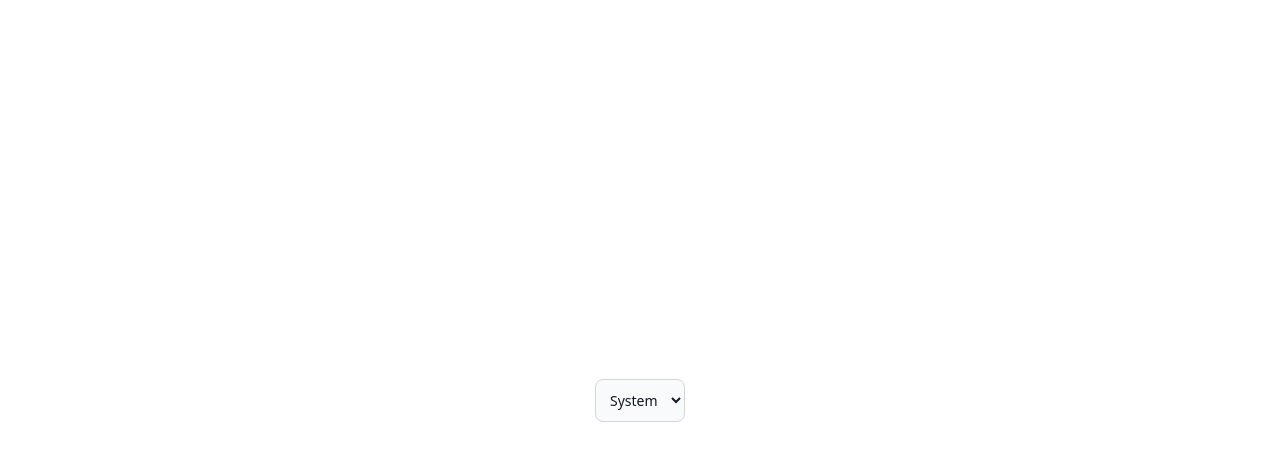
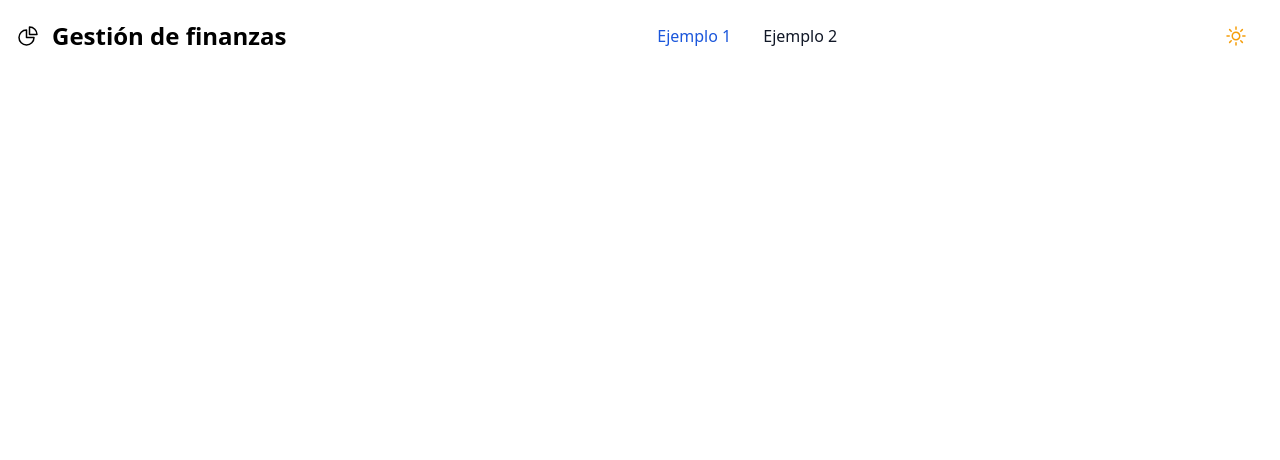
Before and after one commit to cristobalsecodev/gestion-finanzas-front, an Angular app: page / in a window 1280 px wide. Shown: the top 460 px of the page. Built offline with nearby package versions, Linux system fonts and the light colour scheme.

Commit message:
Nuevo header de ejemplo / Añadida lógica para el cambio de tema de la aplicacion

```diff
--- a/package.json
+++ b/package.json
@@ -22,6 +22,7 @@
     "@angular/router": "^18.2.0",
     "@angular/ssr": "^18.2.3",
     "express": "^4.18.2",
+    "flowbite": "^2.5.1",
     "highcharts-angular": "^4.0.1",
     "rxjs": "~7.8.0",
     "tslib": "^2.3.0",
--- a/src/app/app.component.html
+++ b/src/app/app.component.html
@@ -1,10 +1,86 @@
-<div class="h-screen flex items-center dark:bg-neutral-900">
+<nav class="bg-white border-gray-200 dark:bg-gray-900">
+  <div class="flex flex-wrap items-center justify-between mx-auto p-4">
+    <a href="https://flowbite.com/" class="flex items-center space-x-3 rtl:space-x-reverse">
+        <svg xmlns="http://www.w3.org/2000/svg" fill="none" viewBox="0 0 24 24" stroke-width="1.5" stroke="currentColor" class="size-6">
+  <path stroke-linecap="round" stroke-linejoin="round" d="M10.5 6a7.5 7.5 0 1 0 7.5 7.5h-7.5V6Z" />
+  <path stroke-linecap="round" stroke-linejoin="round" d="M13.5 10.5H21A7.5 7.5 0 0 0 13.5 3v7.5Z" />
+</svg>
 
-  <form class="max-w-sm mx-auto">
-    <select id="theme" (change)="changeTheme($event)" class="bg-gray-50 border border-gray-300 text-gray-900 text-sm rounded-lg focus:ring-blue-500 focus:border-blue-500 block w-full p-2.5 dark:bg-gray-700 dark:border-gray-600 dark:placeholder-gray-400 dark:text-white dark:focus:ring-blue-500 dark:focus:border-blue-500">
-      <option value="light">Light</option>
-      <option value="dark">Dark</option>
-      <option selected value="system">System</option>
-    </select>
-  </form>
-</div>
+        <span class="self-center text-2xl font-semibold whitespace-nowrap dark:text-white">Gestión de finanzas</span>
+    </a>
+    <div class="flex items-center md:order-2 space-x-1 md:space-x-0 rtl:space-x-reverse">
+
+        <!-- <form class="max-w-sm mx-auto">
+          <select id="theme" (change)="changeTheme($event)" class="bg-gray-50 border border-gray-300 text-gray-900 text-sm rounded-lg focus:ring-blue-500 focus:border-blue-500 block w-full p-2.5 dark:bg-gray-700 dark:border-gray-600 dark:placeholder-gray-400 dark:text-white dark:focus:ring-blue-500 dark:focus:border-blue-500">
+            <option [selected]="" [value]="themes.LIGHT">
+              <div [innerHTML]="themeSVGS[themeSelected]"></div>
+              {{ themes.LIGHT }}
+            </option>
+            <option [selected]="" [value]="themes.DARK">{{ themes.DARK }}</option>
+            <option [selected]="" [value]="themes.SYSTEM">{{ themes.SYSTEM }}</option>
+          </select>
+        </form> -->
+
+        <button type="button" data-dropdown-toggle="language-dropdown-menu" class="inline-flex items-center font-medium justify-center px-4 py-2 text-sm text-gray-900 dark:text-white rounded-lg cursor-pointer hover:bg-gray-100 dark:hover:bg-gray-700 dark:hover:text-white">
+          <div
+            [ngClass]="{'text-amber-500 dark:text-amber-500': themeSelected === themesModes.SYSTEM}"
+            [innerHTML]="
+              themeSVGS[
+                themeSelected === themesModes.SYSTEM
+                ? (isSystemThemeDark
+                    ? themesModes.DARK
+                    : themesModes.LIGHT)
+                : themeSelected
+              ]">
+          </div>
+        </button>
+
+        <!-- Dropdown -->
+        <div class="z-50 hidden my-4 text-base list-none bg-white divide-y divide-gray-100 rounded-lg shadow dark:bg-gray-700" id="language-dropdown-menu">
+          <ul class="py-2 font-medium" role="none">
+            <li>
+              <a [ngClass]="{'bg-slate-200': themeSelected === themesModes.LIGHT}" (click)="changeTheme(themesModes.LIGHT)" class="block px-2 py-2 text-sm text-gray-700 hover:bg-gray-100 dark:text-gray-400 dark:hover:bg-gray-600 dark:hover:text-white" role="menuitem">
+                <button class="inline-flex items-center">
+                  <div class="mr-0.5" [innerHTML]="themeSVGS[themesModes.LIGHT]"></div>
+                  {{ themesModes.LIGHT }}
+                </button>
+              </a>
+            </li>
+            <li>
+              <a [ngClass]="{'dark:text-white dark:bg-gray-800': themeSelected === themesModes.DARK}" (click)="changeTheme(themesModes.DARK)" class="block px-2 py-2 text-sm text-gray-700 hover:bg-gray-100 dark:text-gray-400 dark:hover:bg-gray-600 dark:hover:text-white" role="menuitem">
+                <button class="inline-flex items-center">
+                  <div class="mr-0.5" [innerHTML]="themeSVGS[themesModes.DARK]"></div>
+                  {{ themesModes.DARK }}
+                </button>
+              </a>
+            </li>
+            <li>
+              <a [ngClass]="{'bg-slate-200 dark:text-white dark:bg-gray-800': themeSelected === themesModes.SYSTEM}" (click)="changeTheme(themesModes.SYSTEM)" class="block px-2 py-2 text-sm text-gray-700 hover:bg-gray-100 dark:text-gray-400 dark:hover:bg-gray-600 dark:hover:text-white" role="menuitem">
+                <button class="inline-flex items-center">
+                  <div class="mr-0.5" [innerHTML]="themeSVGS[themesModes.SYSTEM]"></div>
+                  {{ themesModes.SYSTEM }}
+                </button>
+              </a>
+            </li>
+          </ul>
+        </div>
+        <button data-collapse-toggle="navbar-language" type="button" class="inline-flex items-center p-2 w-10 h-10 justify-center text-sm text-gray-500 rounded-lg md:hidden hover:bg-gray-100 focus:outline-none focus:ring-2 focus:ring-gray-200 dark:text-gray-400 dark:hover:bg-gray-700 dark:focus:ring-gray-600" aria-controls="navbar-language" aria-expanded="false">
+          <span class="sr-only">Open main menu</span>
+          <svg class="w-5 h-5" aria-hidden="true" xmlns="http://www.w3.org/2000/svg" fill="none" viewBox="0 0 17 14">
+              <path stroke="currentColor" stroke-linecap="round" stroke-linejoin="round" stroke-width="2" d="M1 1h15M1 7h15M1 13h15"/>
+          </svg>
+       </button>
+    </div>
+
+    <div class="items-center justify-between hidden w-full md:flex md:w-auto md:order-1" id="navbar-language">
+      <ul class="flex flex-col font-medium p-4 md:p-0 mt-4 border border-gray-100 rounded-lg bg-gray-50 md:space-x-8 rtl:space-x-reverse md:flex-row md:mt-0 md:border-0 md:bg-white dark:bg-gray-800 md:dark:bg-gray-900 dark:border-gray-700">
+        <li>
+          <a href="#" class="block py-2 px-3 text-white bg-blue-700 rounded md:bg-transparent md:text-blue-700 md:p-0 md:dark:text-blue-500" aria-current="page">Ejemplo 1</a>
+        </li>
+        <li>
+          <a href="#" class="block py-2 px-3 md:p-0 text-gray-900 rounded hover:bg-gray-100 md:hover:bg-transparent md:hover:text-blue-700 dark:text-white md:dark:hover:text-blue-500 dark:hover:bg-gray-700 dark:hover:text-white md:dark:hover:bg-transparent dark:border-gray-700">Ejemplo 2</a>
+        </li>
+      </ul>
+    </div>
+  </div>
+</nav>
--- a/src/app/app.component.ts
+++ b/src/app/app.component.ts
@@ -1,34 +1,66 @@
-import { isPlatformBrowser } from '@angular/common';
-import { Component, Inject, PLATFORM_ID } from '@angular/core';
+import { CommonModule, isPlatformBrowser } from '@angular/common';
+import { Component, Inject, OnInit, PLATFORM_ID } from '@angular/core';
 import { RouterOutlet } from '@angular/router';
+import { ThemeModes } from './shared/enums/ThemeModes.enum';
+import { FlowbiteService } from './services/flowbite/flowbite.service';
+import { DomSanitizer, SafeHtml } from '@angular/platform-browser';
+import { THEME_SVGS } from './shared/constants/svg.constants';
 
 @Component({
   selector: 'app-root',
   standalone: true,
-  imports: [RouterOutlet],
+  imports: [RouterOutlet, CommonModule],
   templateUrl: './app.component.html',
   styleUrl: './app.component.scss'
 })
-export class AppComponent {
+export class AppComponent implements OnInit {
 
-  constructor(@Inject(PLATFORM_ID) private platformId: Object) {
+  // Themes variables
+  themesModes = ThemeModes
+  themeSelected: string = this.themesModes.SYSTEM
+  themeSVGS: { [key: string]: SafeHtml } = {}
+  isSystemThemeDark: boolean = false;
+
+  constructor(
+    @Inject(PLATFORM_ID) private platformId: Object,
+    private flowbiteService: FlowbiteService,
+    private sanitizer: DomSanitizer
+  ) {
+
+    // Secure each SVG
+    for (const [key, svg] of Object.entries(THEME_SVGS)) {
+      this.themeSVGS[key] = this.sanitizer.bypassSecurityTrustHtml(svg);
+    }
+
+    // Check if we are entering from a browser
     if(isPlatformBrowser(this.platformId)) {
+      this.isSystemThemeDark = window.matchMedia('(prefers-color-scheme: dark)').matches
       this.systemTheme()
     }
+
   }
 
-  changeTheme(typeTheme: any): void {
-    switch(typeTheme.target.value) {
-      case 'light':
+  ngOnInit(): void {
+    this.flowbiteService.loadFlowbite(flowbite => {});
+  }
+
+  changeTheme(typeTheme: string): void {
+
+    switch(typeTheme) {
+      case ThemeModes.LIGHT:
         this.lightTheme()
+        this.themeSelected = ThemeModes.LIGHT
         break
-      case 'dark':
+      case ThemeModes.DARK:
         this.darkTheme()
+        this.themeSelected = ThemeModes.DARK
         break
       default:
         this.systemTheme()
+        this.themeSelected = ThemeModes.SYSTEM
         break
     }
+
   }
 
   darkTheme(): void {
@@ -40,11 +72,11 @@ export class AppComponent {
   }
 
   systemTheme(): void {
-    if(window.matchMedia('(prefers-color-scheme: dark)').matches) {
+    if(this.isSystemThemeDark) {
       this.darkTheme();
     } else {
       this.lightTheme();
     }
+
   }
-
 }
--- /dev/null
+++ b/src/app/services/flowbite/flowbite.service.ts
@@ -0,0 +1,17 @@
+import { isPlatformBrowser } from '@angular/common';
+import { Inject, Injectable, PLATFORM_ID } from '@angular/core';
+
+@Injectable({
+  providedIn: 'root'
+})
+export class FlowbiteService {
+  constructor(@Inject(PLATFORM_ID) private platformId: any) {}
+
+  loadFlowbite(callback: (flowbite: any) => void) {
+    if (isPlatformBrowser(this.platformId)) {
+      import('flowbite').then(flowbite => {
+        callback(flowbite);
+      });
+    }
+  }
+}
--- /dev/null
+++ b/src/app/shared/constants/svg.constants.ts
@@ -0,0 +1,12 @@
+export const THEME_SVGS = {
+  // Theme SVGS
+  Light: `<svg xmlns="http://www.w3.org/2000/svg" fill="none" viewBox="0 0 24 24" stroke-width="1.5" stroke="currentColor" class="size-6">
+            <path stroke-linecap="round" stroke-linejoin="round" d="M12 3v2.25m6.364.386-1.591 1.591M21 12h-2.25m-.386 6.364-1.591-1.591M12 18.75V21m-4.773-4.227-1.591 1.591M5.25 12H3m4.227-4.773L5.636 5.636M15.75 12a3.75 3.75 0 1 1-7.5 0 3.75 3.75 0 0 1 7.5 0Z" />
+          </svg> `,
+  Dark: `<svg xmlns="http://www.w3.org/2000/svg" fill="none" viewBox="0 0 24 24" stroke-width="1.5" stroke="currentColor" class="size-6">
+            <path stroke-linecap="round" stroke-linejoin="round" d="M21.752 15.002A9.72 9.72 0 0 1 18 15.75c-5.385 0-9.75-4.365-9.75-9.75 0-1.33.266-2.597.748-3.752A9.753 9.753 0 0 0 3 11.25C3 16.635 7.365 21 12.75 21a9.753 9.753 0 0 0 9.002-5.998Z" />
+        </svg>`,
+  System: `<svg xmlns="http://www.w3.org/2000/svg" fill="none" viewBox="0 0 24 24" stroke-width="1.5" stroke="currentColor" class="size-6">
+            <path stroke-linecap="round" stroke-linejoin="round" d="M9 17.25v1.007a3 3 0 0 1-.879 2.122L7.5 21h9l-.621-.621A3 3 0 0 1 15 18.257V17.25m6-12V15a2.25 2.25 0 0 1-2.25 2.25H5.25A2.25 2.25 0 0 1 3 15V5.25m18 0A2.25 2.25 0 0 0 18.75 3H5.25A2.25 2.25 0 0 0 3 5.25m18 0V12a2.25 2.25 0 0 1-2.25 2.25H5.25A2.25 2.25 0 0 1 3 12V5.25" />
+          </svg>`
+}
--- /dev/null
+++ b/src/app/shared/enums/ThemeModes.enum.ts
@@ -0,0 +1,5 @@
+export enum ThemeModes {
+  LIGHT = 'Light',
+  DARK = 'Dark',
+  SYSTEM = 'System'
+}
--- a/tailwind.config.js
+++ b/tailwind.config.js
@@ -1,9 +1,14 @@
 /** @type {import('tailwindcss').Config} */
 module.exports = {
-  content: ["./src/**/*.{html,ts}"],
+  content: [
+    "./src/**/*.{html,ts}",
+    "./node_modules/flowbite/**/*.js"
+  ],
   theme: {
     extend: {},
   },
-  plugins: [],
+  plugins: [
+    require('flowbite/plugin')
+  ],
   darkMode: 'class'
 }
```
Also changed, not shown: src/app/shared/constants/constants.ts (deleted), 2 other files (tests, documents, lock files or other folders).
